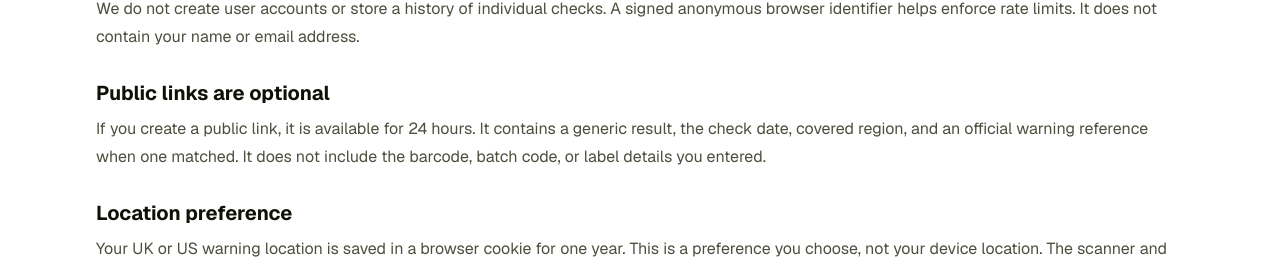
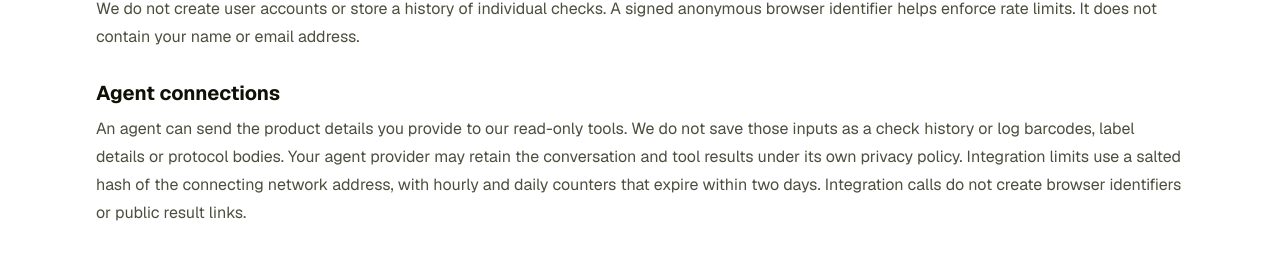
Before and after one commit to anthonyhumphreys/eat-or-yeet, a Next.js app: page /privacy in a window 1280 px wide. Shown: the part 531-790 px from the top of the page. Built offline with nearby package versions, Linux system fonts and the light colour scheme; no server answers.

Commit message:
docs: describe agent pilot privacy budgets and rollout

```diff
--- a/src/app/privacy/page.tsx
+++ b/src/app/privacy/page.tsx
@@ -10,6 +10,7 @@ export default function PrivacyPage() {
       <div className="mt-9 space-y-7 leading-7 text-muted-foreground">
         <section><h2 className="text-xl font-bold text-foreground">Details used for a check</h2><p className="mt-2">Barcode numbers and any label details you enter are sent to the service to compare against official warning data. Barcode lookups may also use Open Food Facts for product name and brand details. Product metadata does not decide a warning match.</p></section>
         <section><h2 className="text-xl font-bold text-foreground">No scan history</h2><p className="mt-2">We do not create user accounts or store a history of individual checks. A signed anonymous browser identifier helps enforce rate limits. It does not contain your name or email address.</p></section>
+        <section><h2 className="text-xl font-bold text-foreground">Agent connections</h2><p className="mt-2">An agent can send the product details you provide to our read-only tools. We do not save those inputs as a check history or log barcodes, label details or protocol bodies. Your agent provider may retain the conversation and tool results under its own privacy policy. Integration limits use a salted hash of the connecting network address, with hourly and daily counters that expire within two days. Integration calls do not create browser identifiers or public result links.</p></section>
         <section><h2 className="text-xl font-bold text-foreground">Public links are optional</h2><p className="mt-2">If you create a public link, it is available for 24 hours. It contains a generic result, the check date, covered region, and an official warning reference when one matched. It does not include the barcode, batch code, or label details you entered.</p></section>
         <section><h2 className="text-xl font-bold text-foreground">Location preference</h2><p className="mt-2">Your UK or US warning location is saved in a browser cookie for one year. This is a preference you choose, not your device location. The scanner and manual checks use the same selection.</p></section>
         <section><h2 className="text-xl font-bold text-foreground">News links</h2><p className="mt-2">The service fetches food-safety headlines from publisher feeds. Opening a news link takes you to the publisher website, where its privacy policy applies.</p></section>
```
Also changed, not shown: 2 other files (tests, documents, lock files or other folders).
